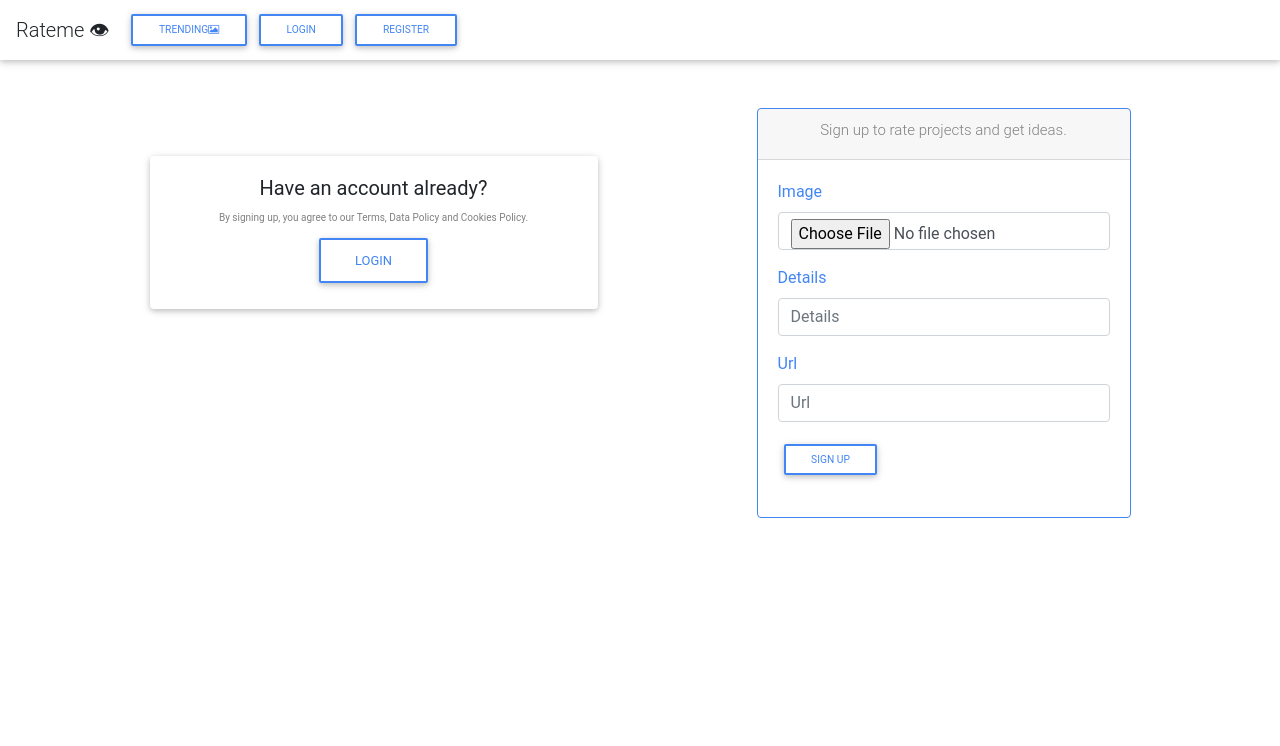
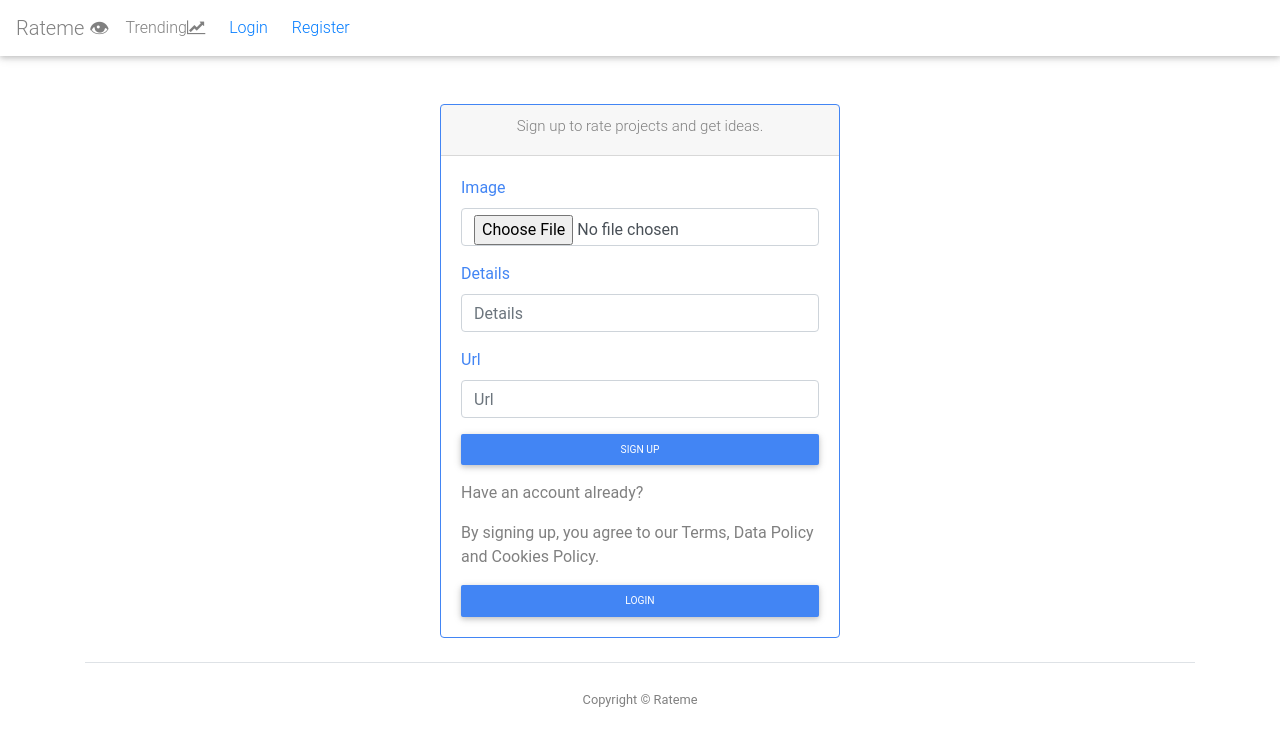
Before and after one commit to gkarumba/Rate-Me, a Django app: template app/templates/registration/registration_form.html in a window 1280 px wide. Shown: the top 746 px of the page. Run offline with Django 3.2, Linux system fonts and the light colour scheme; the template is opened without the code that fills it: values that come from a table or form of the project are taken from there, others are empty; some libraries are stand-ins or nearby versions.

Commit message:
Register the models in the app/admin.py

```diff
--- a/app/admin.py
+++ b/app/admin.py
@@ -1,6 +1,10 @@
 # -*- coding: utf-8 -*-
 from __future__ import unicode_literals
-
+from .models import Reviews,Profiles,Projects
 from django.contrib import admin
 
+
 # Register your models here.
+admin.site.register(Reviews)
+admin.site.register(Profiles)
+admin.site.register(Projects)
--- a/app/templates/index.html
+++ b/app/templates/index.html
@@ -62,4 +62,9 @@
           </div>
         </div>
       </div>
+      <footer id="sticky-footer" class="py-4 bg-white text-dark-50 mt-4 border-top">
+          <div class="container text-center">
+              <small style="color:grey;">Copyright &copy; Rateme</small>
+          </div>
+        </footer>
 {%endblock%}
--- a/app/templates/registration/navbar.html
+++ b/app/templates/registration/navbar.html
@@ -7,22 +7,22 @@
     <title>Document</title>
 </head>
 <body>
-    <nav class="navbar navbar-expand-lg  navbar-default sticky-top" role="navigation">
-        <a class="navbar-brand" >Rateme &#x1F441;</a>
+    <nav class="navbar navbar-expand-lg  navbar-default sticky-top bg-white" role="navigation">
+        <a class="navbar-brand" style="color:grey;" >Rateme &#x1F441;</a>
         <button class="navbar-toggler" type="button" data-toggle="collapse" data-target="#navbarSupportedContent" aria-controls="navbarSupportedContent" aria-expanded="false" aria-label="Toggle navigation">
           <span class="navbar-toggler-icon"></span>
         </button>
         <div class="collapse navbar-collapse" id="navbarSupportedContent" style="display: flex;justify-content: space-between;">
 
-        <ul class="navbar-nav ">
-            <li >
-                <a class="btn btn-outline-primary btn-sm" href="">Trending<i class="fa fa-picture-o" aria-hidden="true"></i></a>
+        <ul class="navbar-nav" >
+            <li>
+                <a class="pr-4" href="#" style="color:grey;">Trending<i class="fa fa-line-chart" aria-hidden="true"></i></a>
             </li>
             <li>
-            <a class='btn btn-outline-primary btn-sm' href="/accounts/login">Login</a>
+            <a class=' float-right pr-4' href="/accounts/login">Login</a>
             </li>
             <li>
-            <a class='btn btn-outline-primary btn-sm' href="/accounts/register">Register</a>
+            <a class=' float-right pr-4' href="/accounts/register">Register</a>
             </li>
         </ul>
 
--- a/app/templates/registration/registration_form.html
+++ b/app/templates/registration/registration_form.html
@@ -2,19 +2,6 @@
 
 <div class="container" style="background-color:#fff;">
   <div class="row">
-
-
-    <div class="mt-5" style="margin: 0 auto;">
-
-      <div class="card mt-5" style="width: 28rem;">
-        <div class="card-body text-center">
-          <h5 class="card-title">Have an account already?</h5>
-          <h2 style="color:grey;font-size:10px;">By signing up, you agree to our Terms, Data Policy and Cookies Policy.</h2>
-          <a href="/accounts/login" class="btn btn-outline-primary">Login</a>
-        </div>
-      </div>
-    </div>
-
     <div class=" mt-5" style="margin: 0 auto;">
       {% if form.errors %}
       <p> Some Information Might be Incorrect </p>
@@ -30,13 +17,15 @@
           <form action="/accounts/register/" method="post">
             {% csrf_token %} {% bootstrap_form form %}
             <div class="form-group">
-              <input type="submit" class="btn btn-outline-primary btn-sm" value="Sign Up">
+              <input type="submit" class="btn btn-primary btn-sm btn-block" value="Sign Up">
             </div>
 
             <input type="hidden" name="next" value="{{next}}">
 
           </form>
-
+          <p style="color:grey;">Have an account already?</p>
+          <p style="color:grey;">By signing up, you agree to our Terms, Data Policy and Cookies Policy.</p>
+          <a href="/accounts/login" class="btn btn-primary btn-sm btn-block">Login</a>
         </div>
 
       </div>
@@ -44,4 +33,9 @@
     </div>
 
   </div>
+  <footer id="sticky-footer" class="py-4 bg-white text-dark-50 border-top">
+    <div class="container text-center">
+        <small style="color:grey;">Copyright &copy; Rateme</small>
+    </div>
+  </footer>
   {%endblock%}
--- a/app/views.py
+++ b/app/views.py
@@ -71,7 +71,7 @@ def profile(request, username = None):
 
     if not username:
         username = request.user.username
-    # images by user id
-    images = Image.objects.filter(user_id=username)
+    # projects by user id
+    projects = Projects.objects.filter(user_id=username)
 
     return render(request, 'profile.html', locals())
```
Also changed, not shown: app/templates/navbar.html (+12 -9 lines), app/templates/registration/login.html (+6 -16 lines).
